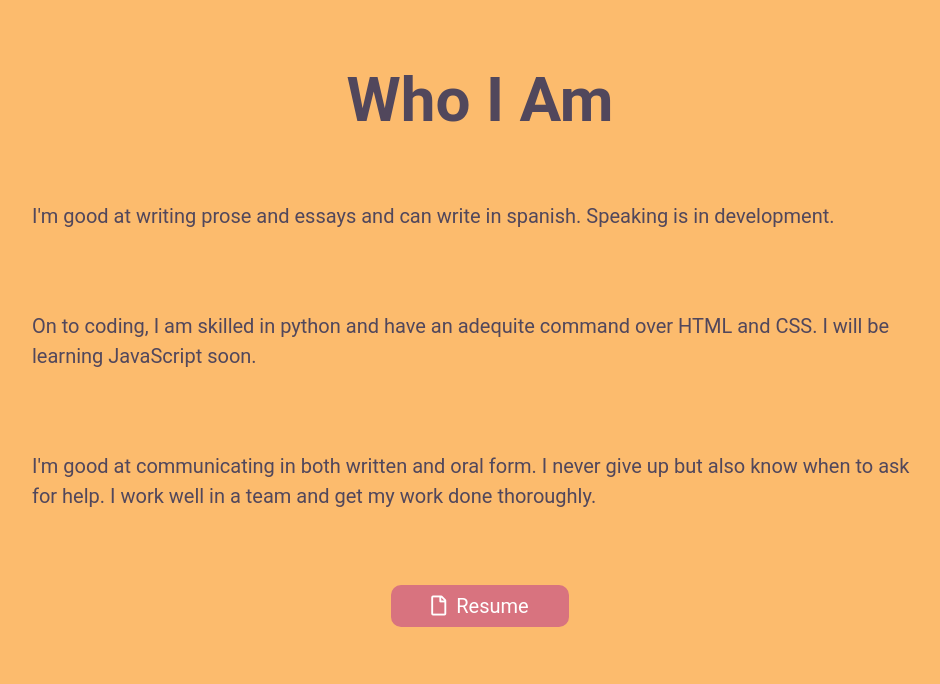
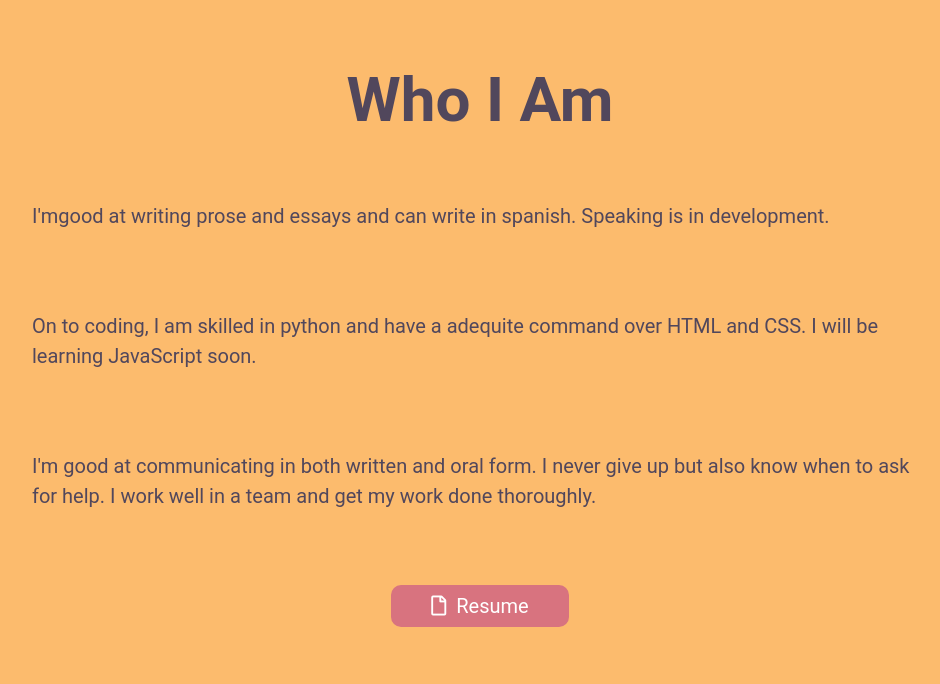
Before and after one commit to lazar-the-coder/Treehouse-Python-Unit-5-Project, a Flask app: page /projects/about in a window 1280 px wide; the page is wider, and only the part inside the window is pictured. Shown: the part 809-1493 px from the top of that part, without its empty margins (160-1100 px from the left). Run offline with Flask 3, Linux system fonts and the light colour scheme.

Commit message:
Revert "Spelling error fix"
This reverts commit 0000c4494a196ae1d3ce86d56064d65b3f51dafd.

```diff
--- a/templates/about.html
+++ b/templates/about.html
@@ -11,10 +11,10 @@
           <div id="triangle8"></div>
           <h2>Who I Am</h2>
           <p>
-              I'm good at writing prose and essays and can write in spanish. Speaking is in development.
+              I'mgood at writing prose and essays and can write in spanish. Speaking is in development.
           </p>
           <p>
-              On to coding, I am skilled in python and have an adequite command over HTML and CSS. I will be learning JavaScript soon.
+              On to coding, I am skilled in python and have a adequite command over HTML and CSS. I will be learning JavaScript soon.
           </p>
           <p>
               I'm good at communicating in both written and oral form. I never give up but also know when to ask for help. I work well in a team and get my work done thoroughly.
```
